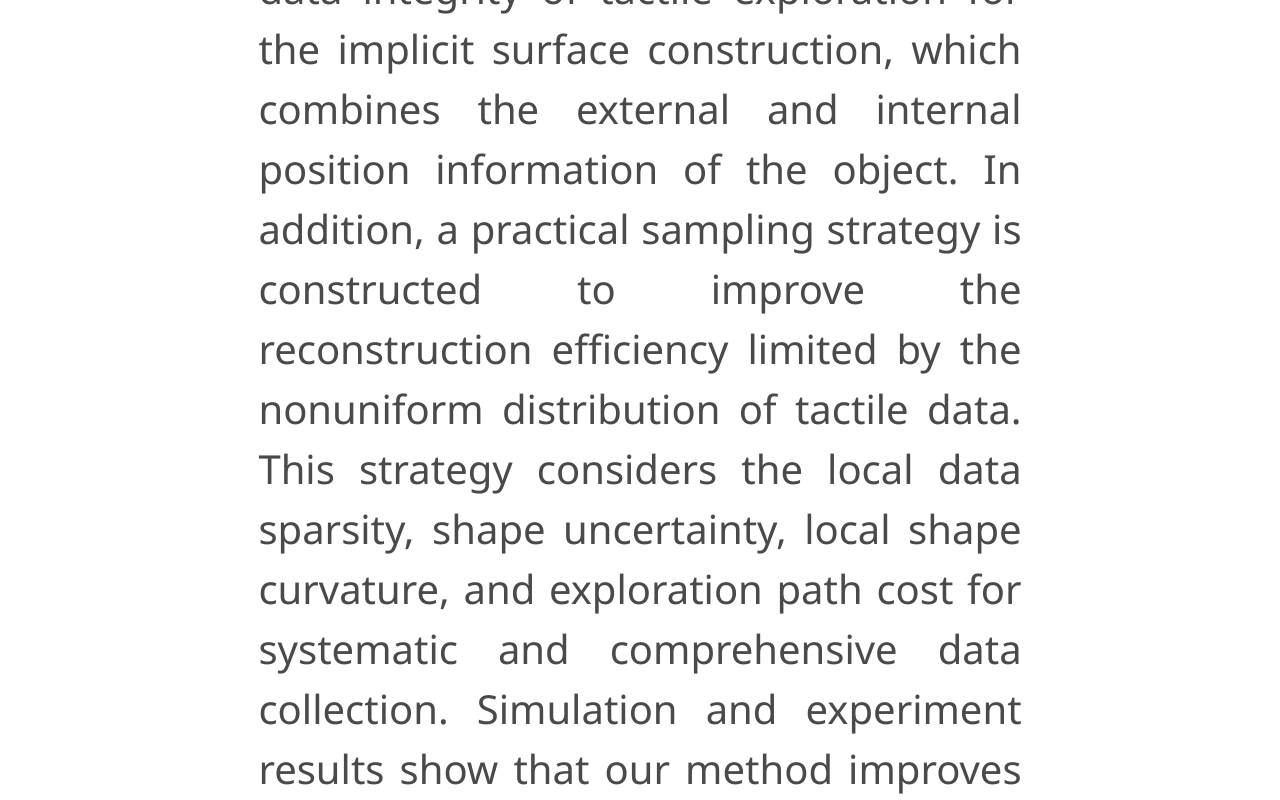
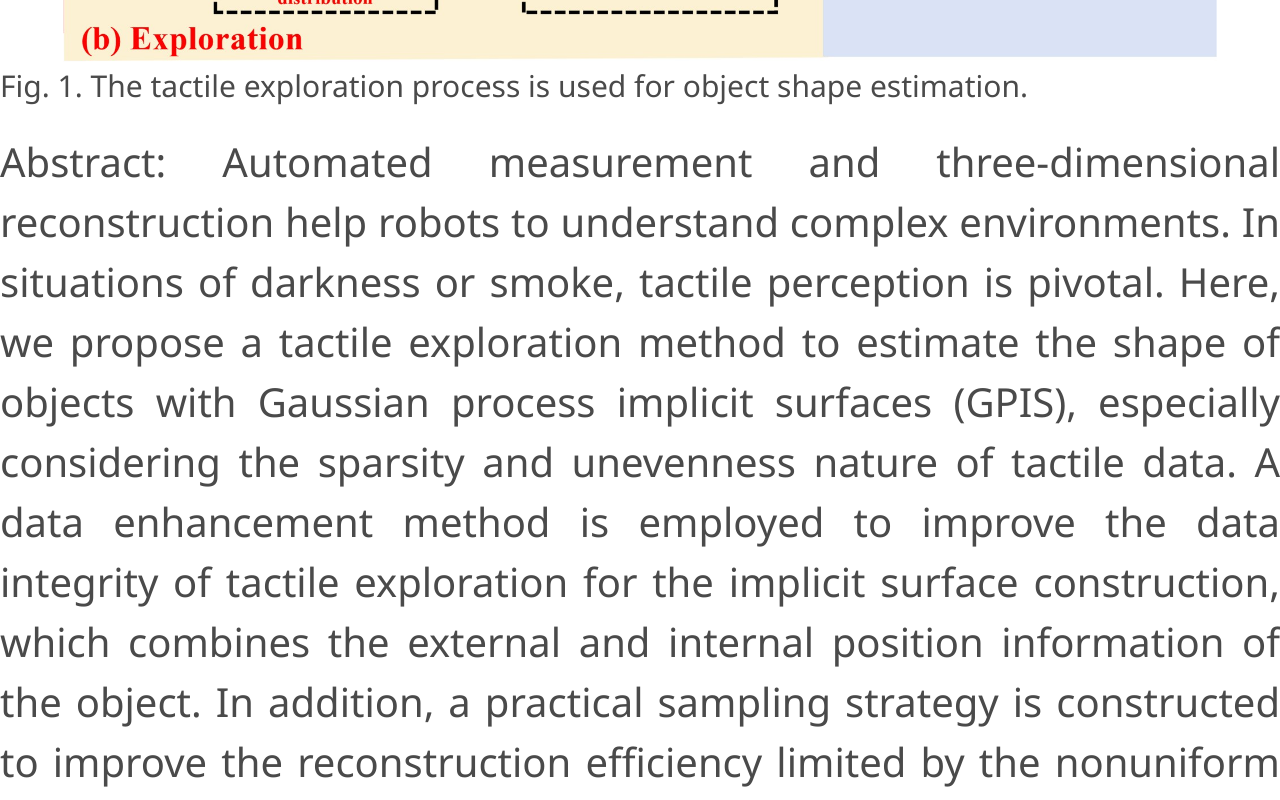
Before and after one commit to luxurylf/scd, a plain HTML site: page index.html in a window 1280 px wide. Shown: the part 1020-1820 px from the top of the page. Drawn offline with nearby package versions, Linux system fonts and the light colour scheme; files that its build step writes are made by us from their sources; some icons are missing; files whose address does not match are found by name; a web font is replaced by a local one.

Commit message:
Add files via upload

```diff
--- a/index.html
+++ b/index.html
@@ -73,31 +73,39 @@
         <h1 class="title is-1 publication-title" style="text-align: center; font-size: 40px;">
           A Practical Tactile Exploration with Enhanced Sampling for Fast Shape Estimation
         </h1>
-
-        <!-- <h2 class="title is-3">Abstract</h2> -->
-        <div class="content has-text-justified"  style="text-align: justify; font-size: 40px;">
-          <p>
-            Abstract: Automated measurement and three-dimensional reconstruction help robots to understand complex environments. In situations of darkness or smoke, tactile perception is pivotal.
-            Here, we propose a tactile exploration method to estimate the shape of objects with Gaussian process implicit surfaces (GPIS), especially considering the sparsity and unevenness nature
-            of tactile data. A data enhancement method is employed to improve the data integrity of tactile exploration for the implicit surface construction, which combines the external and internal
-            position information of the object. In addition, a practical sampling strategy is constructed to improve the reconstruction efficiency limited by the nonuniform distribution of tactile
-            data. This strategy considers the local data sparsity, shape uncertainty, local shape curvature, and exploration path cost for systematic and comprehensive data collection. Simulation
-            and experiment results show that our method improves the model accuracy by 35.03% in the Hausdorff distance with the same sampling steps compared to other methods.
-          </p>
-        </div>
       </div>
     </div>
     <!--/ Abstract. -->
 
   </div>
 </section>
-<section class="image"></section>
+<section class="image_P"></section>
 <div style="display: flex; justify-content: center; align-items: center; height: 100vh;">
   <img src="./static/figures/111.jpg" alt="Centered Image" style="max-width: 100%; max-height: 100%;"/>
 </div>
 <div class="content has-text-justified"  style="text-align: center; font-size: 30px;">
     Fig. 1. The tactile exploration process is used for object shape estimation.
 </div>
+</section>
+<section class="abj">
+<div class="content has-text-justified"  style="text-align: justify; font-size: 40px;">
+  <p>
+    Abstract: Automated measurement and three-dimensional reconstruction help robots to understand complex environments. In situations of darkness or smoke, tactile perception is pivotal.
+    Here, we propose a tactile exploration method to estimate the shape of objects with Gaussian process implicit surfaces (GPIS), especially considering the sparsity and unevenness nature
+    of tactile data. A data enhancement method is employed to improve the data integrity of tactile exploration for the implicit surface construction, which combines the external and internal
+    position information of the object. In addition, a practical sampling strategy is constructed to improve the reconstruction efficiency limited by the nonuniform distribution of tactile
+    data. This strategy considers the local data sparsity, shape uncertainty, local shape curvature, and exploration path cost for systematic and comprehensive data collection. Simulation
+    and experiment results show that our method improves the model accuracy by 35.03% in the Hausdorff distance with the same sampling steps compared to other methods.
+  </p>
+</div>
+</section>
+<section class="image"></section>
+<!-- <div style="display: flex; justify-content: center; align-items: center; height: 100vh;">
+  <img src="./static/figures/111.jpg" alt="Centered Image" style="max-width: 100%; max-height: 100%;"/>
+</div>
+<div class="content has-text-justified"  style="text-align: center; font-size: 30px;">
+    Fig. 1. The tactile exploration process is used for object shape estimation.
+</div> -->
 <div style="display: flex; justify-content: center; align-items: center; height: 100vh;">
   <img src="./static/figures/simulation1.jpg" alt="Centered Image" style="max-width: 100%; max-height: 100%;"/>
 </div>
```
